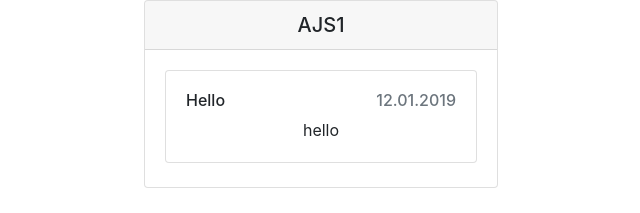
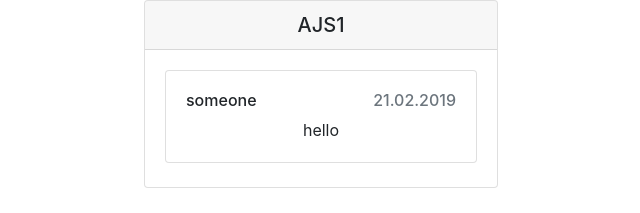
Before and after one commit to SanaChinaliyeva/chat, a React (Create React App) app: page / in a window 1280 px wide. Shown: the top 213 px of the page, without its empty margins (319-959 px from the left). Built offline with nearby package versions, Linux system fonts and the light colour scheme.

Commit message:
Реализовали компонент Messages

```diff
--- /dev/null
+++ b/src/components/Messages/Messages.js
@@ -0,0 +1,14 @@
+import React from 'react';
+import Message from './Message/Message';
+
+const Messages = props => {
+    return (
+        <div>
+            {props.messages.map(message => {
+                return (<Message key={message.id} message={message.message} date={message.datetime} author="someone" />)
+            })}
+        </div>
+    );
+};
+
+export default Messages;
--- a/src/containers/App.js
+++ b/src/containers/App.js
@@ -1,6 +1,10 @@
 import React, { Component } from 'react';
 import './App.css';
-import Message from '../components/Messages/Message/Message';
+import Messages from '../components/Messages/Messages';
+
+const messages = [
+  {message: "hello", datetime: "21.02.2019", id: 0}
+];
 
 class App extends Component {
   render() {
@@ -10,7 +14,7 @@ class App extends Component {
           <h5 className="card-header">AJS1</h5>
           <div className="card-body" id="chat-body" style={{maxHeight: "300px",
           overflowY: "scroll"}}>
-            <Message message="hello" date="12.01.2019" author="Hello" />
+            <Messages messages={messages} />
           </div>
         </div>
       </div>
```
